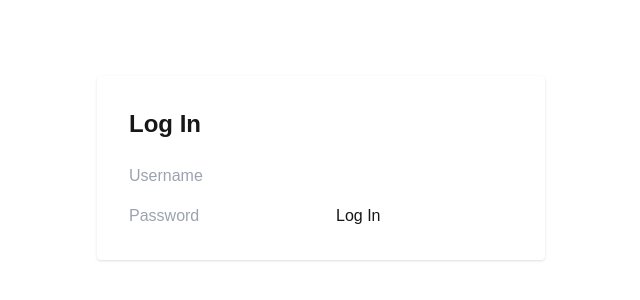
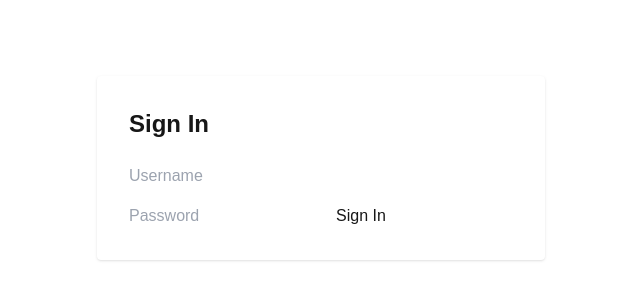
Before and after one commit to bojana-petroska/Plated-Client, a Next.js app: page /auth/signin in a window 1280 px wide. Shown: the part 232-532 px from the top of the page, without its empty margins (319-959 px from the left). Built offline with nearby package versions, Linux system fonts and the light colour scheme; no server answers.

Commit message:
Verification logic updated

```diff
--- a/src/app/auth/signin/page.tsx
+++ b/src/app/auth/signin/page.tsx
@@ -1,21 +1,25 @@
+// SignIn.tsx
 'use client';
 import React, { useState } from 'react';
 import { useRouter } from 'next/navigation';
-import AuthForm from '../../../components/AuthForm';
 import authService from '@/services/authService';
 
 const SignIn = () => {
   const router = useRouter();
+  const [userName, setUserName] = useState('');
+  const [password, setPassword] = useState('');
   const [error, setError] = useState('');
 
-  const handleLogin = async (data: { userName: string; password: string }) => {
+  const handleSignIn = async (e: React.FormEvent) => {
+    e.preventDefault();
     try {
-      const response = await authService.login(data);
+      const response = await authService.signin({ userName, password });
       const { token } = response.data;
       localStorage.setItem('authToken', token);
       router.push('/home');
-    } catch (err: unknown) {
-      const errorMessage = (err as { response?: { data?: { message?: string } } })?.response?.data?.message || 'Sign up failed.';
+    } catch (err) {
+      const errorMessage =
+        (err as { response?: { data?: { message?: string } } })?.response?.data?.message || 'Sign in failed.';
       setError(errorMessage);
     }
   };
@@ -23,9 +27,29 @@ const SignIn = () => {
   return (
     <div className="flex justify-center items-center h-screen">
       <div className="w-full max-w-md p-8 bg-white rounded shadow">
-        <h2 className="text-2xl font-bold mb-6">Log In</h2>
+        <h2 className="text-2xl font-bold mb-6">Sign In</h2>
         {error && <p className="text-red-500">{error}</p>}
-        <AuthForm onSubmit={handleLogin} />
+        <form onSubmit={handleSignIn} className="space-y-4">
+          <input
+            type="text"
+            placeholder="Username"
+            value={userName}
+            onChange={(e) => setUserName(e.target.value)}
+            required
+            className="input-class"
+          />
+          <input
+            type="password"
+            placeholder="Password"
+            value={password}
+            onChange={(e) => setPassword(e.target.value)}
+            required
+            className="input-class"
+          />
+          <button type="submit" className="btn-class">
+            Sign In
+          </button>
+        </form>
       </div>
     </div>
   );
--- a/src/app/auth/signup/page.tsx
+++ b/src/app/auth/signup/page.tsx
@@ -1,28 +1,33 @@
+// SignUp.tsx
 'use client';
 import React, { useState } from 'react';
 import { useRouter } from 'next/navigation';
-import AuthForm from '../../../components/AuthForm';
 import authService from '@/services/authService';
-
-type SignupData = { userName: string; email: string; password: string };
-type LoginData = { userName: string; password: string };
 
 const SignUp = () => {
   const router = useRouter();
-  const [error, setError] = useState<string>('');
+  const [userName, setUserName] = useState('');
+  const [email, setEmail] = useState('');
+  const [password, setPassword] = useState('');
+  const [repeatPassword, setRepeatPassword] = useState('');
+  const [error, setError] = useState('');
 
-  const handleSignup = async (data: SignupData | LoginData) => {
+  const handleSignUp = async (e: React.FormEvent) => {
+    e.preventDefault();
+
+    if (password !== repeatPassword) {
+      setError('Passwords do not match!');
+      return;
+    }
+
     try {
-      if ('email' in data) {
-        const response = await authService.signup(data as SignupData);
-        const { token } = response.data;
-        localStorage.setItem('authToken', token);
-        router.push('/home');
-      } else {
-        throw new Error('Invalid data type for signup');
-      }
-    } catch (err: unknown) {
-      const errorMessage = (err as { response?: { data?: { message?: string } } })?.response?.data?.message || 'Sign up failed.';
+      const response = await authService.signup({ userName, email, password });
+      const { token } = response.data;
+      localStorage.setItem('authToken', token);
+      router.push('/home');
+    } catch (err) {
+      const errorMessage =
+        (err as { response?: { data?: { message?: string } } })?.response?.data?.message || 'Sign up failed.';
       setError(errorMessage);
     }
   };
@@ -32,7 +37,43 @@ const SignUp = () => {
       <div className="w-full max-w-md p-8 bg-white rounded shadow">
         <h2 className="text-2xl font-bold mb-6">Sign Up</h2>
         {error && <p className="text-red-500">{error}</p>}
-        <AuthForm onSubmit={handleSignup} isSignup />
+        <form onSubmit={handleSignUp} className="space-y-4">
+          <input
+            type="email"
+            placeholder="Email"
+            value={email}
+            onChange={(e) => setEmail(e.target.value)}
+            required
+            className="input-class"
+          />
+          <input
+            type="text"
+            placeholder="Username"
+            value={userName}
+            onChange={(e) => setUserName(e.target.value)}
+            required
+            className="input-class"
+          />
+          <input
+            type="password"
+            placeholder="Password"
+            value={password}
+            onChange={(e) => setPassword(e.target.value)}
+            required
+            className="input-class"
+          />
+          <input
+            type="password"
+            placeholder="Repeat Password"
+            value={repeatPassword}
+            onChange={(e) => setRepeatPassword(e.target.value)}
+            required
+            className="input-class"
+          />
+          <button type="submit" className="btn-class">
+            Sign Up
+          </button>
+        </form>
       </div>
     </div>
   );
--- a/src/app/home/page.tsx
+++ b/src/app/home/page.tsx
@@ -16,7 +16,7 @@ const HomePage: React.FC = () => {
         const response = await authService.verify();
         setUser(response.data.user);
       } catch (err) {
-        router.push('/auth/login');
+        router.push('/auth/signin');
         console.log(err)
       }
     };
--- a/src/components/AuthForm.tsx
+++ /dev/null
@@ -1,93 +0,0 @@
-import authService from '@/services/authService';
-import React, { useState } from 'react';
-
-type SignupData = { userName: string; email: string; password: string };
-type LoginData = { userName: string; password: string };
-
-interface AuthFormProps {
-  isSignup?: boolean;
-  onSubmit: (data: SignupData | LoginData) => void;
-}
-
-const AuthForm = ({ isSignup = false, onSubmit }: AuthFormProps) => {
-  const [userName, setUserName] = useState('');
-  const [email, setEmail] = useState(''); // Only used for signup
-  const [password, setPassword] = useState('');
-  const [repeatPassword, setRepeatPassword] = useState(''); // Only for signup
-
-  const handleSubmit = async (e: React.FormEvent) => {
-    e.preventDefault();
-
-    if (isSignup && password !== repeatPassword) {
-      alert('Passwords do not match!');
-      return;
-    }
-
-    const data = isSignup
-      ? { userName, email, password }
-      : { userName, password };
-
-    try {
-      if (isSignup) {
-        const response = await authService.signup(data as SignupData);
-        localStorage.setItem('authToken', response.data.token);
-        onSubmit(data as SignupData);
-      } else {
-        const response = await authService.login(data as LoginData);
-        localStorage.setItem('authToken', response.data.token);
-        onSubmit(data as LoginData);
-      }
-    } catch (error) {
-      console.error('Authentication error', error);
-      alert('Authentication failed!');
-    }
-  };
-
-  return (
-    <form onSubmit={handleSubmit} className="space-y-4 w-full max-w-md">
-      {isSignup && (
-        <>
-          <input
-            type="email"
-            placeholder="Email"
-            value={email}
-            onChange={(e) => setEmail(e.target.value)}
-            required={isSignup}
-            className="input-class"
-          />
-        </>
-      )}
-      <input
-        type="text"
-        placeholder="Username"
-        value={userName}
-        onChange={(e) => setUserName(e.target.value)}
-        required
-        className="input-class"
-      />
-      <input
-        type="password"
-        placeholder="Password"
-        value={password}
-        onChange={(e) => setPassword(e.target.value)}
-        required
-        className="input-class"
-      />
-      {isSignup && (
-        <input
-          type="password"
-          placeholder="Repeat Password"
-          value={repeatPassword}
-          onChange={(e) => setRepeatPassword(e.target.value)}
-          required
-          className="input-class"
-        />
-      )}
-      <button type="submit" className="btn-class">
-        {isSignup ? 'Sign Up' : 'Log In'}
-      </button>
-    </form>
-  );
-};
-
-export default AuthForm;
--- a/src/components/LandingScreen.tsx
+++ b/src/components/LandingScreen.tsx
@@ -11,7 +11,7 @@ const LandingScreen = () => {
     const timer = setTimeout(() => {
       setMoveLogo(true);
       setShowButtons(true);
-    }, 5000);
+    }, 2000);
 
     return () => clearTimeout(timer);
   }, []);
@@ -37,7 +37,7 @@ const LandingScreen = () => {
       {showButtons && (
         <div className="space-x-4 z-10">
           <button
-            onClick={() => router.push('/auth/login')}
+            onClick={() => router.push('/auth/signin')}
             className="px-4 py-2 bg-white text-white-300 rounded"
           >
             Sign In
--- a/src/services/authService.ts
+++ b/src/services/authService.ts
@@ -23,11 +23,12 @@ class AuthService {
     });
   }
 
-  login = (requestBody: { userName: string; password: string }) => {
-    return this.api.post('/auth/login', requestBody);
+  signin = (requestBody: { userName: string; password: string }) => {
+    return this.api.post('/auth/signin', requestBody);
   };
 
   signup = (requestBody: { userName: string; email: string; password: string }) => {
+    console.log('just some text')
     return this.api.post('/auth/signup', requestBody);
   };
 
```
